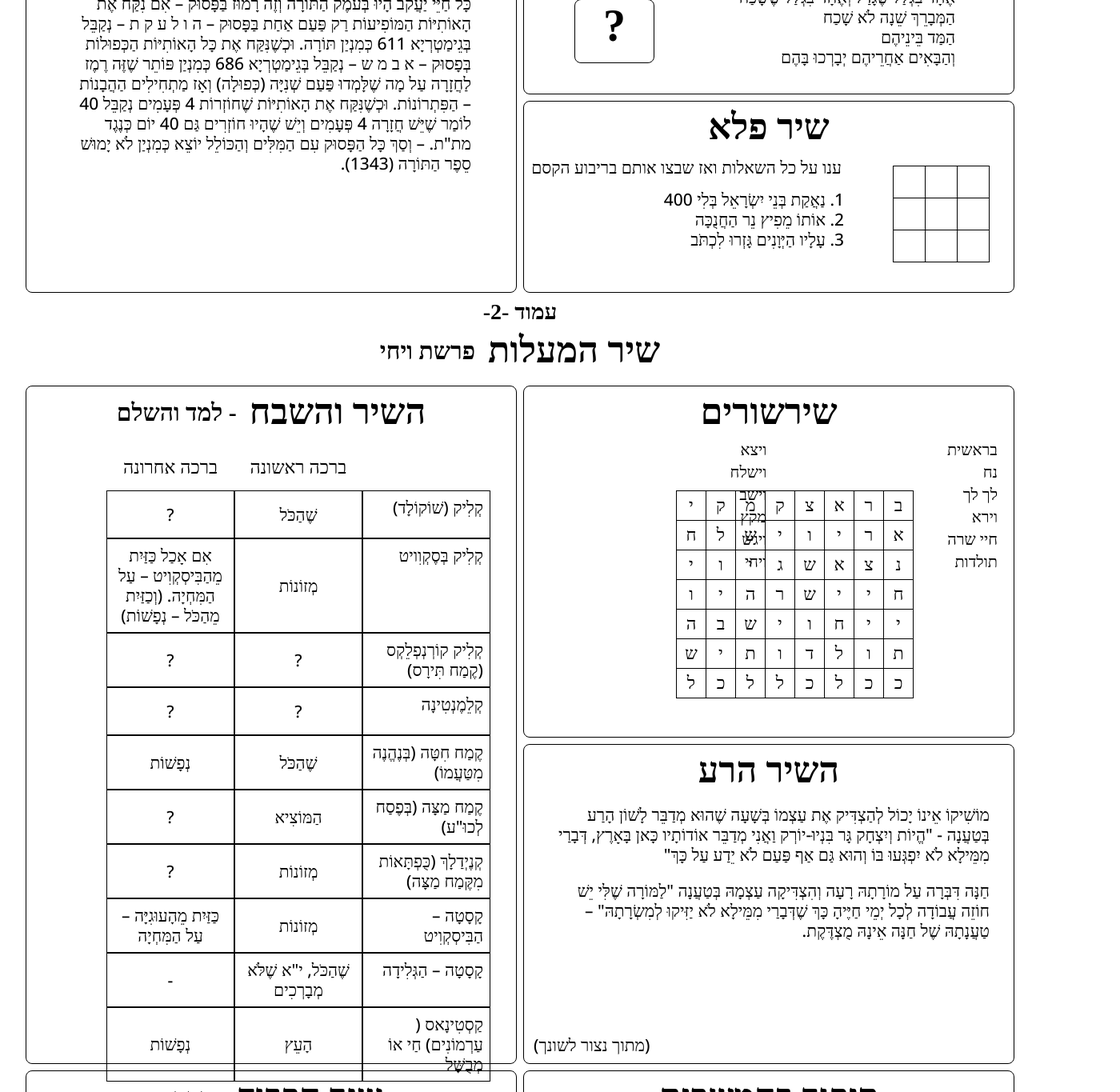
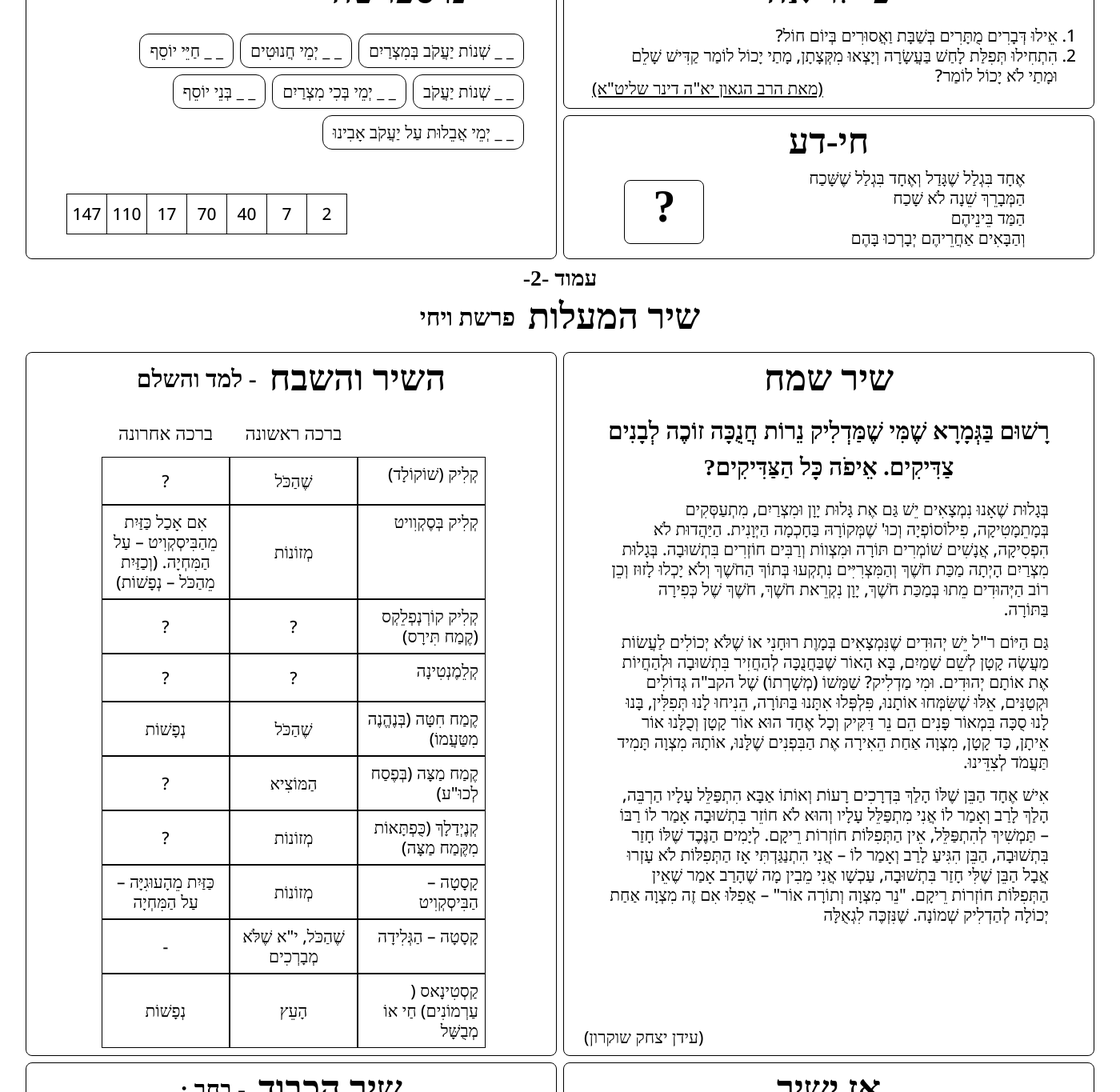
Before and after one commit to mshukrun/shir-hamalot, a React (Create React App) app: page / in a window 1280 px wide. Shown: the part 1520-2885 px from the top of the page at 80% size, 1400 px wide, since content can reach past the window. Built offline with nearby package versions, Linux system fonts and the light colour scheme; a web font is replaced by a local one.

Commit message:
[note] vayehi first

```diff
--- a/src/Common.tsx
+++ b/src/Common.tsx
@@ -90,6 +90,8 @@ export const TitleDiv = styled.div`
 export const SubtitleDiv = styled.div`
   ${SubTitleText}
   margin: 10px auto;
+  text-align: center;
+  padding: 0 10px;
 `;
 
 export const PageNumberDiv = styled.div`
--- a/src/haparasha/Brahot.tsx
+++ b/src/haparasha/Brahot.tsx
@@ -13,7 +13,7 @@ const BrahotBox = styled(BasicBox)`
 const TableDiv = styled.div`
   display: flex;
   flex-flow: column;
-  padding: 5px 32px;
+  padding: 5px 88px;
 `;
 
 const RowDiv = styled.div`
@@ -59,31 +59,6 @@ const Cell3Div = styled(CellDiv)`
   justify-content: flex-start;
 `;
 
-// const AllRowCellDiv = styled(CellDiv)`
-//   text-align: right;
-//   align-content: flex-end;
-//   justify-content: flex-start;
-//   width: 480px;
-// `;
-
-// const LastLineDiv = styled.div`
-//   display: flex;
-//   text-align: right;
-//   align-items: center;
-//   justify-content: flex-start;
-//   padding: 8px 30px 0;
-//   column-gap: 8px;
-// `;
-
-// const TextNoPaddingDiv = styled.div`
-//   ${RegularText}
-// `;
-
-// const TextDiv = styled.div`
-//   ${RegularText}
-//   padding: 8px 30px 0;
-// `;
-
 const Brahot = () => {
   const lines = l10n.barchot.content.split("||");
 
--- a/src/haparasha/Haparasha.tsx
+++ b/src/haparasha/Haparasha.tsx
@@ -8,30 +8,27 @@ import Vort from "./Vort";
 import Yahe from "./Yahe";
 import Todot from "./Todot";
 import PageTitle from "./PageTitle";
-import Sipor from "./Sipor";
 import Bad from "./Bad";
 import Numbers from "./Numbers";
-import Magic from "./Magic";
 import Tifzoret from "./Tifzoret";
 import OtherLines from "./OtherLines";
 
 const BodyContainer = styled.div`
   display: grid;
   height: 3460px;
-  width: 1300px;
-  grid-template-rows: 240px 1150px 200px 240px 100px 440px 400px 330px 280px 300px;
+  width: 1400px;
+  grid-template-rows: 240px 810px 370px 180px 180px 100px 880px 420px 400px;
   grid-template-columns: 1fr 1fr;
   grid-template-areas:
     "Title Title"
     "Vort Vort  "
-    " Bilbol Chida"
-    " Bilbol    Magic    "
+    " Tifzoret  Bad"
+    " Numbers  Yahe "
+    " Numbers  Chida "
     "PageTitle  PageTitle "
-    "  Brahot   Tifzoret     "
-    "  Brahot Bad        "
-    "Mahane Sipor     "
-    "  Yahe   Numbers  "
-    " Todot Todot  ";
+    "  Brahot   Yashir2     "
+    "Mahane  Yashir1   "
+    " Todot Todot   ";
   font-family: "Bona Nova", serif;
   row-gap: 8px;
   column-gap: 8px;
@@ -48,13 +45,12 @@ const Haparasha = () => {
       <Yahe />
       <Mahane />
       <Chida />
-      <Magic />
-      <Sipor />
       <Bad />
       <Numbers />
       <Tifzoret />
       <Todot />
-      <OtherLines listStyle="none" gridArea="Bilbol" num={1} />
+      <OtherLines listStyle="none" gridArea="Yashir1" num={1} />
+      <OtherLines listStyle="none" gridArea="Yashir2" num={2} />
     </BodyContainer>
   );
 };
--- a/src/haparasha/Numbers.tsx
+++ b/src/haparasha/Numbers.tsx
@@ -17,7 +17,7 @@ const TableDiv = styled.div`
   font-weight: 400;
   font-size: 22px;
   line-height: 24px;
-  bottom: 5px;
+  bottom: 30px;
   left: 50px;
   border-bottom: 1px solid black;
   border-left: 1px solid black;
@@ -43,7 +43,7 @@ const QuestionsDiv = styled.div`
   align-items: flex-start;
   flex-wrap: wrap;
   gap: 8px;
-  margin: 0px 20px;
+  margin: 20px 40px;
 `;
 
 const QuestionDiv = styled.div`
--- a/src/haparasha/OtherLines.tsx
+++ b/src/haparasha/OtherLines.tsx
@@ -1,7 +1,7 @@
 import React from "react";
 import styled from "styled-components";
 import { faker } from "@faker-js/faker";
-import { BasicBox, RegularText, TitleDiv } from "../Common";
+import { BasicBox, RegularText, SubtitleDiv, TitleDiv } from "../Common";
 import l10n from "./l10n.json";
 
 const OtherBox = styled(BasicBox)`
@@ -18,6 +18,13 @@ const OL = styled.ol`
   padding: 0 40px 10px;
 `;
 
+const CreditDiv = styled.div`
+  position: absolute;
+  ${RegularText}
+  bottom: 10px;
+  left: 25px;
+`;
+
 const OtherLines: React.FC<{
   num: number;
   gridArea: string;
@@ -26,10 +33,17 @@ const OtherLines: React.FC<{
   // @ts-ignore
   const title = l10n.other?.["title" + num];
   // @ts-ignore
+  const subtitle = l10n.other?.["subtitle" + num];
+  // @ts-ignore
   const lines = l10n.other?.["content" + num].split("|");
+  // @ts-ignore
+  const credit = l10n.other?.["credit" + num];
+  console.log({ credit });
+
   return (
     <OtherBox dir="RTL" style={{ gridArea: gridArea }}>
       <TitleDiv>{title}</TitleDiv>
+      {subtitle && <SubtitleDiv>{subtitle}</SubtitleDiv>}
       <OL style={{ listStyle: listStyle }}>
         {lines.map((line: string) => {
           return (
@@ -39,6 +53,7 @@ const OtherLines: React.FC<{
           );
         })}
       </OL>
+      {credit && <CreditDiv>{credit}</CreditDiv>}
     </OtherBox>
   );
 };
--- a/src/haparasha/PageTitle.tsx
+++ b/src/haparasha/PageTitle.tsx
@@ -8,6 +8,7 @@ const TitleBox = styled(BasicBox)`
   grid-area: PageTitle;
   position: relative;
   border: none;
+  min-height: 500px;
 `;
 
 const PageTitle = () => {
--- a/src/haparasha/Tifzoret.tsx
+++ b/src/haparasha/Tifzoret.tsx
@@ -13,14 +13,14 @@ const OL = styled.ol`
   font-family: "David Libre", serif;
   font-size: 24px;
   line-height: 30px;
-  padding: 10px 20px;
-  margin-top: -10px;
+  padding: 10px 40px;
+  margin-top: 0px;
   list-style-type: none;
   display: flex;
   flex-flow: column;
   flex-wrap: wrap;
   max-height: 200px;
-  max-width: 600px;
+  max-width: 300px;
 `;
 
 const TextDiv = styled.div`
@@ -40,8 +40,8 @@ const TableDiv = styled.div`
   font-weight: 400;
   font-size: 22px;
   line-height: 24px;
-  top: 130px;
-  left: 190px;
+  top: 80px;
+  left: 40px;
   border-bottom: 1px solid black;
   border-left: 1px solid black;
   td {
```
